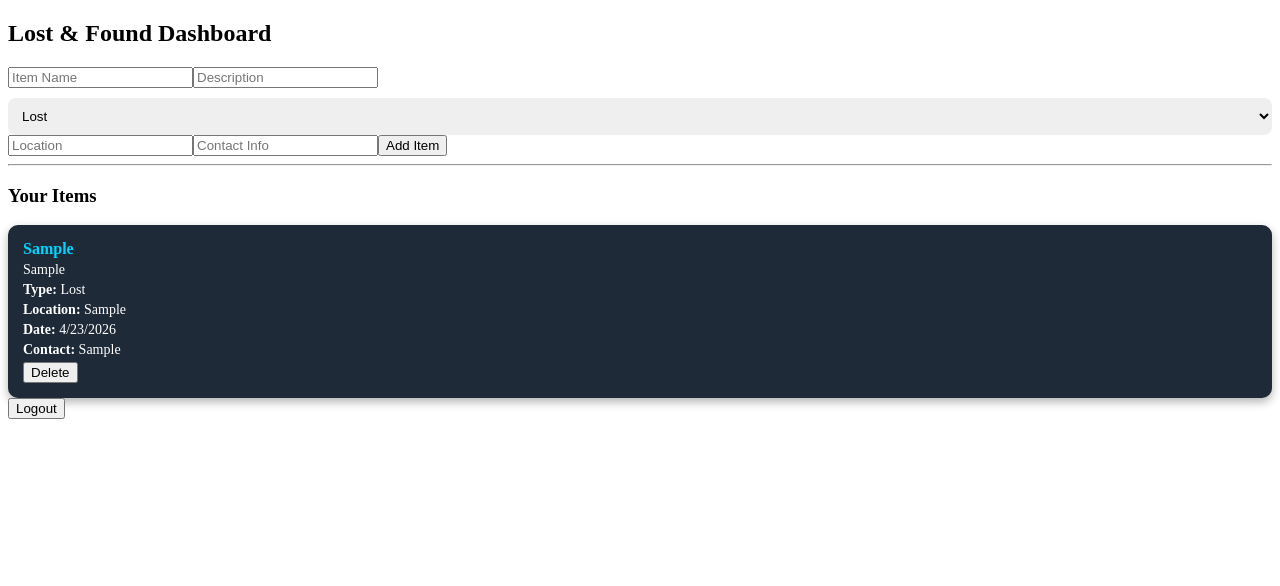
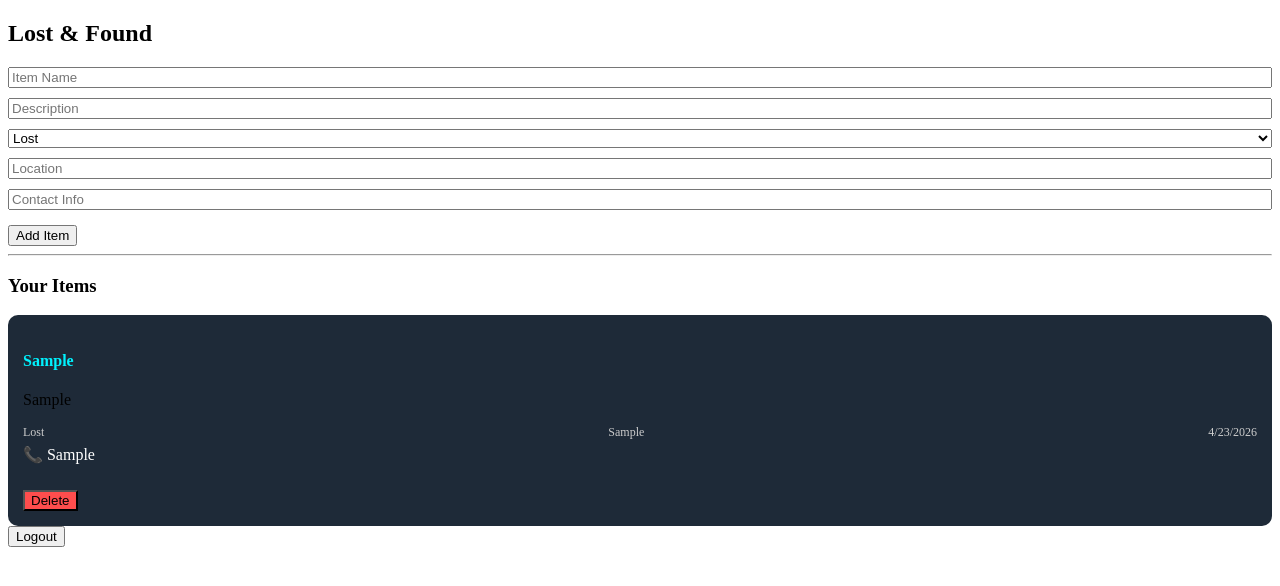
Before and after one commit to YUVRAJPATEL18/Full_Stack_MSE2, a React app in the folder frontend/: page /dashboard in a window 1280 px wide. Both pictures are taken after typing "Sample", "Sample", "Sample", "Sample" into the empty fields and a click on the button "Add Item". Shown: the top 586 px of the page. Built offline with nearby package versions, Linux system fonts and the light colour scheme; the HTML template or start-up script is replaced by a standard one.

Commit message:
UI improved + register API fixed

```diff
--- a/frontend/src/index.css
+++ b/frontend/src/index.css
@@ -1,31 +1,49 @@
+.form-group {
+  display: flex;
+  flex-direction: column;
+  gap: 10px;
+}
+
+.primary-btn {
+  margin-top: 15px;
+}
+
+.items-list {
+  margin-top: 10px;
+}
+
 .item-card {
   background: #1e2a38;
   padding: 15px;
-  margin-top: 15px;
+  margin-top: 12px;
   border-radius: 10px;
   text-align: left;
-  color: white;
-  box-shadow: 0 4px 10px rgba(0,0,0,0.3);
 }
 
 .item-card h4 {
-  margin: 0;
-  color: #00d4ff;
+  color: #00f2fe;
 }
 
-.item-card p {
-  margin: 4px 0;
-  font-size: 14px;
+.meta {
+  display: flex;
+  justify-content: space-between;
+  font-size: 12px;
+  margin-top: 5px;
+  color: #ccc;
 }
 
-select {
-  width: 100%;
-  padding: 10px;
-  margin-top: 10px;
-  border-radius: 8px;
-  border: none;
+.contact {
+  margin-top: 5px;
+  color: #fff;
 }
 
-.no-items {
-  color: #bbb;
+.delete-btn {
+  margin-top: 10px;
+  background: #ff4d4d;
 }
+
+.link {
+  margin-top: 10px;
+  color: white;
+  cursor: pointer;
+}
--- a/frontend/src/pages/Dashboard.jsx
+++ b/frontend/src/pages/Dashboard.jsx
@@ -39,9 +39,9 @@ export default function Dashboard() {
     <div className="container">
       <div className="box">
 
-        <h2>Lost & Found Dashboard</h2>
+        <h2>Lost & Found</h2>
 
-        {/* FORM */}
+        <div className="form-group">
           <input name="name" placeholder="Item Name" value={form.name} onChange={handleChange} />
           <input name="description" placeholder="Description" value={form.description} onChange={handleChange} />
 
@@ -52,29 +52,37 @@ export default function Dashboard() {
 
           <input name="location" placeholder="Location" value={form.location} onChange={handleChange} />
           <input name="contact" placeholder="Contact Info" value={form.contact} onChange={handleChange} />
+        </div>
 
-        <button onClick={addItem}>Add Item</button>
+        <button className="primary-btn" onClick={addItem}>Add Item</button>
 
         <hr />
 
-        {/* LIST */}
         <h3>Your Items</h3>
 
         {items.length === 0 ? (
           <p className="no-items">No items yet</p>
         ) : (
-          items.map(item => (
+          <div className="items-list">
+            {items.map(item => (
               <div className="item-card" key={item.id}>
                 <h4>{item.name}</h4>
                 <p>{item.description}</p>
-              <p><b>Type:</b> {item.type}</p>
-              <p><b>Location:</b> {item.location}</p>
-              <p><b>Date:</b> {item.date}</p>
-              <p><b>Contact:</b> {item.contact}</p>
 
-              <button onClick={() => deleteItem(item.id)}>Delete</button>
+                <div className="meta">
+                  <span>{item.type}</span>
+                  <span>{item.location}</span>
+                  <span>{item.date}</span>
                 </div>
-          ))
+
+                <p className="contact">📞 {item.contact}</p>
+
+                <button className="delete-btn" onClick={() => deleteItem(item.id)}>
+                  Delete
+                </button>
+              </div>
+            ))}
+          </div>
         )}
 
         <button className="logout-btn">Logout</button>
--- a/frontend/src/pages/Register.jsx
+++ b/frontend/src/pages/Register.jsx
@@ -9,12 +9,8 @@ export default function Register() {
   const handleRegister = async () => {
     try {
       const res = await axios.post(
-        `${import.meta.env.VITE_API_URL}/api/register`, // ✅ FIXED HERE
-        {
-          name,
-          email,
-          password
-        }
+        `${import.meta.env.VITE_API_URL}/api/auth/register`,
+        { name, email, password }
       );
 
       alert(res.data.message);
@@ -31,31 +27,13 @@ export default function Register() {
       <div className="box">
         <h2>Register</h2>
 
-        <input
-          placeholder="Name"
-          value={name}
-          onChange={(e) => setName(e.target.value)}
-        />
+        <input placeholder="Name" value={name} onChange={(e) => setName(e.target.value)} />
+        <input placeholder="Email" value={email} onChange={(e) => setEmail(e.target.value)} />
+        <input type="password" placeholder="Password" value={password} onChange={(e) => setPassword(e.target.value)} />
 
-        <input
-          placeholder="Email"
-          value={email}
-          onChange={(e) => setEmail(e.target.value)}
-        />
+        <button className="primary-btn" onClick={handleRegister}>Register</button>
 
-        <input
-          type="password"
-          placeholder="Password"
-          value={password}
-          onChange={(e) => setPassword(e.target.value)}
-        />
-
-        <button onClick={handleRegister}>Register</button>
-
-        <p
-          onClick={() => (window.location.href = "/")}
-          style={{ color: "white", cursor: "pointer" }}
-        >
+        <p className="link" onClick={() => (window.location.href = "/")}>
           Already have account? Login
         </p>
       </div>
```
Lines whose indentation alone changed are shown as unchanged.
